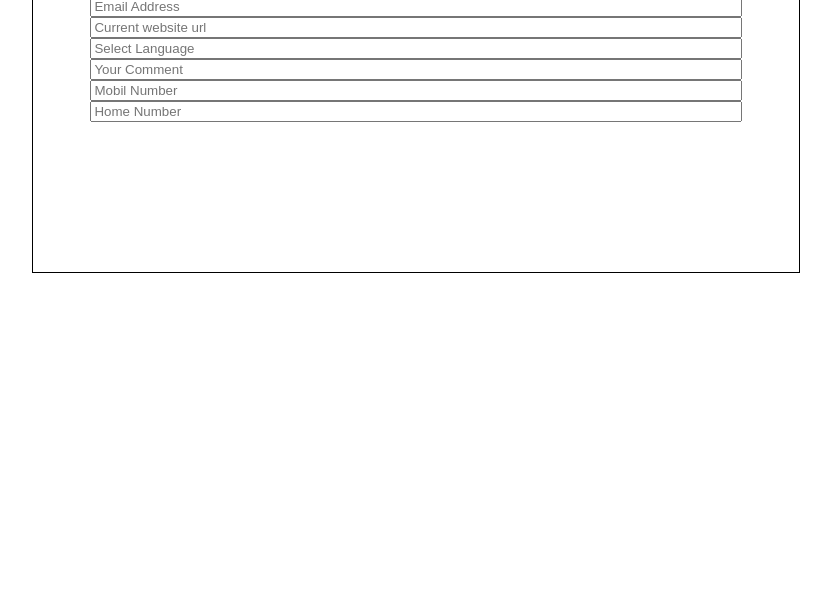
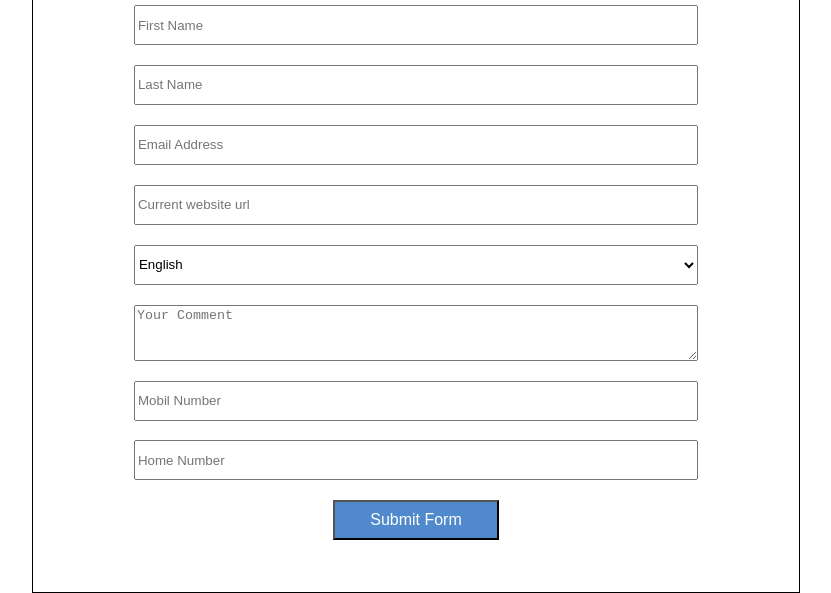
Before and after one commit to jennilynhowell/3.4-dom-form, a plain HTML site: page index.html in a window 1280 px wide. Shown: the part 207-800 px from the top of the page, without its empty margins (224-1055 px from the left). Drawn offline with Linux system fonts and the light colour scheme.

Commit message:
correct input types and add light styling

```diff
--- a/index.html
+++ b/index.html
@@ -5,6 +5,8 @@
     <title>3.4 JS Form Builder</title>
     <link rel="stylesheet" href="styles.css">
     <link rel="stylesheet" href="https://maxcdn.bootstrapcdn.com/font-awesome/4.7.0/css/font-awesome.min.css">
+    <link href="https://fonts.googleapis.com/css?family=Raleway" rel="stylesheet">
+
   </head>
   <body>
 
--- a/main.js
+++ b/main.js
@@ -94,34 +94,48 @@
     console.log(labelDiv);
     formNode.appendChild(labelDiv);
 
+    if (formData[i].type === 'text'|| formData[i].type === 'email' || formData[i].type === 'tel') {
       var formField = document.createElement('input');
       formField.setAttribute('type', formData[i].type);
       formField.setAttribute('id', formData[i].id);
       formField.placeholder = formData[i].label;
       console.log(formField);
       formNode.appendChild(formField);
+    }
 
-//=====================HOW TO GET THIS TO PULL OPTIONS ARRAY??
-    if (formData[i].type === 'select'){
-      var selectBox = document.getElementById('user-language');
+    if (formData[i].type === 'select') {
+      var selectField = document.createElement('select');
+      selectField.setAttribute('type', formData[i].type);
+      selectField.setAttribute('id', formData[i].id);
+      console.log(selectField);
+      formNode.appendChild(selectField);
 
-      for (var p = 0; p < (formData[i].options).length; p++) {
+      for (var p = 0; p < (formData[4].options).length; p++) {
         var optionsList = document.createElement('option');
-        optionsList.textContent = 'HELLO';
-        // optionsList.setAttribute('label', (formData[i].options).label);
-        optionsList.value = (formData[i].options).value;
-        selectBox.appendChild(optionsList);
+        optionsList.textContent = (formData[4].options[p].label);
+        optionsList.value = (formData[4].options[p].value);
+        selectField.appendChild(optionsList);
       }
     }
 
+    if (formData[i].type === 'textarea') {
+      var textField = document.createElement('textarea');
+      textField.setAttribute('type', formData[i].type);
+      textField.setAttribute('id', formData[i].id);
+      textField.placeholder = formData[i].label;
+      console.log(textField);
+      formNode.appendChild(textField);
+    }
+
+
   };
 
-  // var selectBox = document.getElementById('user-language');
-  //   for (var p = 0; p < (selectBox.options).length; p++) {
-  //     var optionsList = document.createElement('option');
-  //     optionsList.value = (selectBox.options).value;
-  //     selectBox.appendChild(optionsList);
-  //   }
+  var submitButton = document.createElement('button');
+  submitButton.setAttribute('id', 'submitButton');
+  submitButton.textContent = 'Submit Form';
+  console.log(submitButton);
+  formNode.appendChild(submitButton);
+
 
 
 
--- a/styles.css
+++ b/styles.css
@@ -4,15 +4,36 @@
 
 body {
   width: 60vw;
-  height: 50vh;
+  min-height: 50vh;
   margin: 0 auto;
   margin-top: 10vh;
+  padding: 4%;
   text-align: center;
+  font-family: 'Raleway', sans-serif;
   border: 1px solid #000;
 }
 
-form input {
+h1 {
+  background-color: #508ACC;
+  color: #fff;
+  font-size: 2rem;
+}
+
+form input, textarea, select, button {
   margin: 0 auto;
+  margin-top: 3%;
   display: block;
   width: 85%;
+  height: 5vh;
 }
+
+textarea {
+  height: 7vh;
+}
+
+button {
+  background-color: #508ACC;
+  color: #fff;
+  font-size: 1rem;
+  width: 25%;
+}
```
Lines whose indentation alone changed are shown as unchanged.
